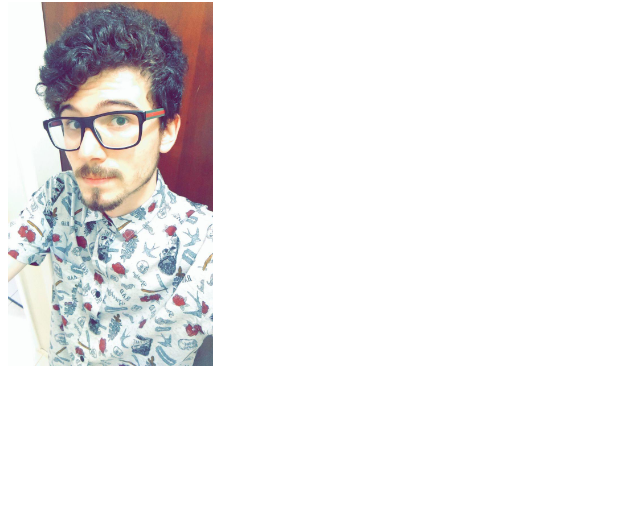
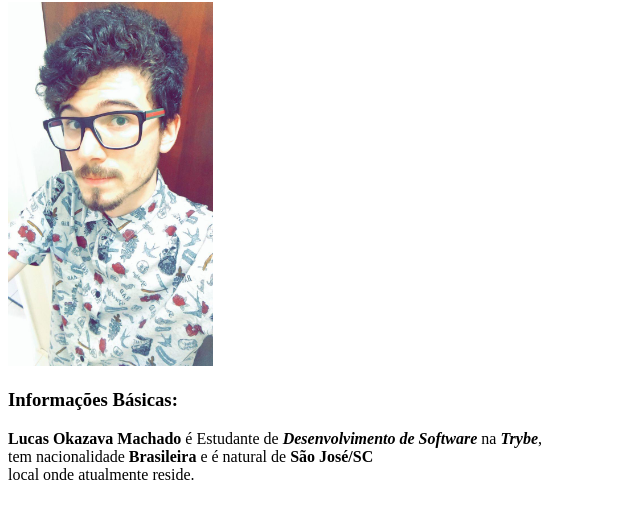
Before and after one commit to lucasokazava/Trybe-Course, a plain HTML site: page Portfólio-Web/index.html in a window 1280 px wide. Shown: the part 78-596 px from the top of the page, without its empty margins (0-640 px from the left). Drawn offline with Linux system fonts and the light colour scheme.

Commit message:
description and highlighting some information such as nationality and city/state

```diff
--- a/Portfólio-Web/index.html
+++ b/Portfólio-Web/index.html
@@ -7,5 +7,11 @@
 <body>
     <h1>Lucas Okazava</h1>
     <img src="images/lucasokazava.jpg" alt="Homem de óculos e camisa decorada." width="205">
+    <h3>Informações Básicas:</h3>
+    <p><strong>Lucas Okazava Machado</strong> é Estudante de <em><strong>Desenvolvimento de Software</strong></em> na <strong><em>Trybe</strong></em>,<br>
+        tem nacionalidade <strong>Brasileira</strong> e é natural de <strong>São José/SC</strong><br>
+        local onde atualmente reside.<br>
+        <br>
+    </p>
 </body>
 </html>
```
